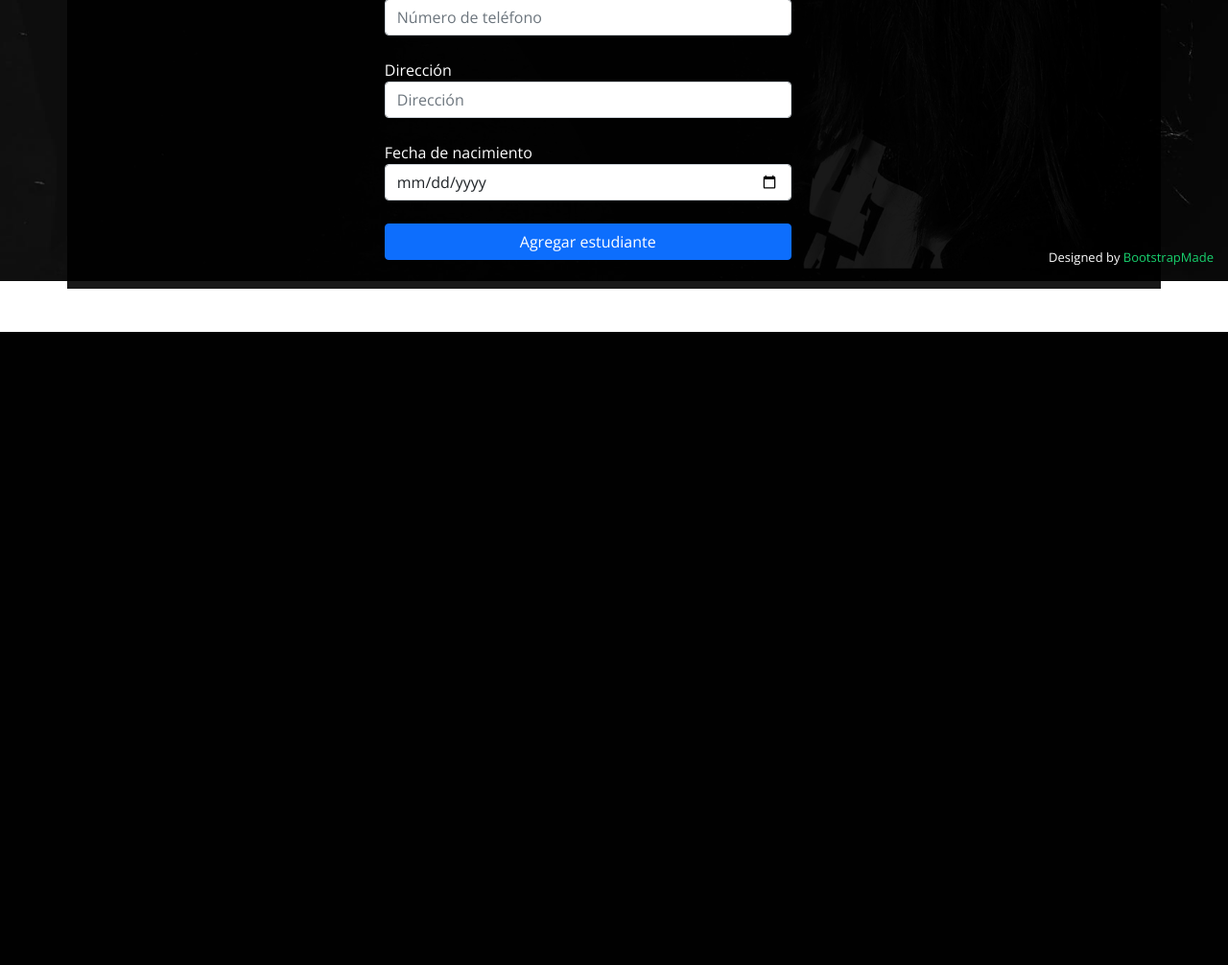
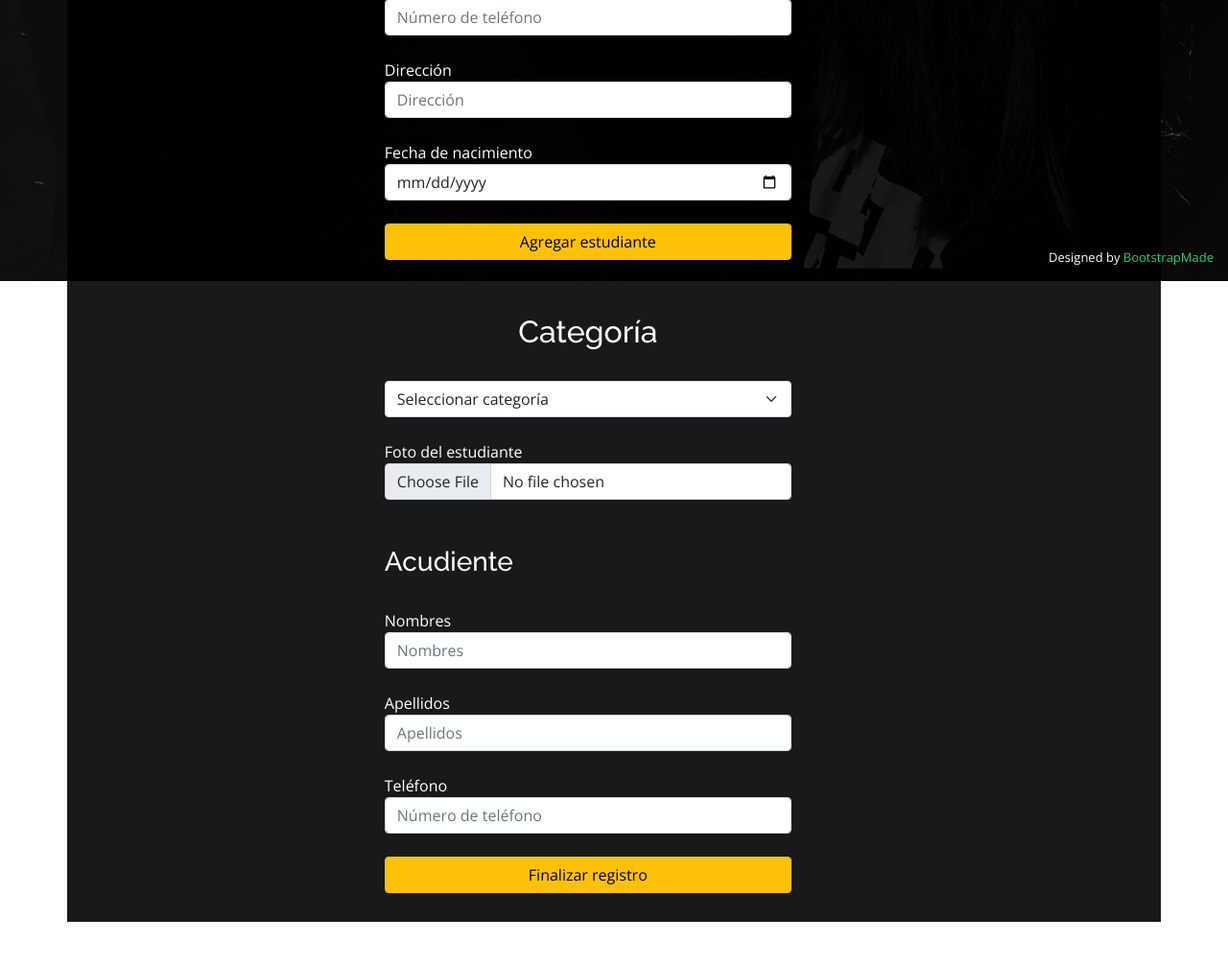
Before and after one commit to JohnGranados01/Suadance, a PHP site: page /addStudent.php in a window 1280 px wide, after a click on "Registrar estudiante". Shown: the part 507-1513 px from the top of the page at 96% size. Before the commit the page ends 853 px from the top, so only its background shows below. Run offline with PHP 8.4, Linux system fonts and the light colour scheme.

Commit message:
Update addStudent
Actualización de la vista de agregar estudiante

```diff
--- a/addStudent.php
+++ b/addStudent.php
@@ -68,7 +68,7 @@
     </div>
   </header><!-- End Header -->
 
-  <!-- ======= Agregar estudiante ======= -->
+  <!-- ======= Add Student ======= -->
   <section id="add" class="add">
     <div class="container">
 
@@ -113,12 +113,60 @@
           </div>
         </div>
         <div class="d-grid gap-2 col-12 mx-auto">
-          <button class="btn btn-primary" type="button">Agregar estudiante</button>
+          <button class="btn btn-warning" type="button">Agregar estudiante</button>
         </div>
       </form>
 
     </div>
-  </section><!-- End Contact Section -->
+
+    <div class="row mt-2">
+
+      <form action="forms/contact.php"  class="form-horizontal" method="post" role="form" style=" width: 35vw; margin-left : 23.5vw;">
+        <div class="row">
+          <div class="col-md-12 form-group" style="text-align: center">
+            <br>
+            <br>
+              <h2>Categor&iacute;a</h2>
+            <br>
+            <select class="form-select" aria-label="Default select example">
+              <option selected>Seleccionar categoría</option>
+              <option value="1">Junior</option>
+              <option value="2">Juvenil</option>
+            </select>
+            <br>
+          </div>
+          <div class="col-md-12 form-group">
+              <label>Foto del estudiante</label>
+              <input type="file" class="form-control" name="porfile" id="file">
+              <br>
+          </div>
+          <div class="col-md-12 form-group">
+          <br>
+            <h3>Acudiente</h3>
+          <br>
+          </div>
+          <div class="col-md-12 form-group">
+            <label>Nombres</label>
+            <input type="text" name="nameParent" class="form-control" id="nameParent" placeholder="Nombres">
+            <br>
+          </div>
+          <div class="col-md-12 form-group">
+            <label>Apellidos</label>
+            <input type="text" name="lastNameParent" class="form-control" id="lastNameParent" placeholder="Apellidos">
+            <br>
+          </div>
+          <div class="col-md-12 form-group mt-3 mt-md-0">
+              <label>Tel&eacute;fono</label>
+            <input type="tel" class="form-control" name="phoneParent" id="phoneParent" placeholder="Número de teléfono">
+            <br>
+          </div>
+        </div>
+        <div class="d-grid gap-2 col-12 mx-auto">
+          <button class="btn btn-warning" type="button">Finalizar registro</button>
+        </div>
+        </form>
+
+  </section><!-- End Add Student -->
 
   <div class="credits">
     <!-- All the links in the footer should remain intact. -->
```
